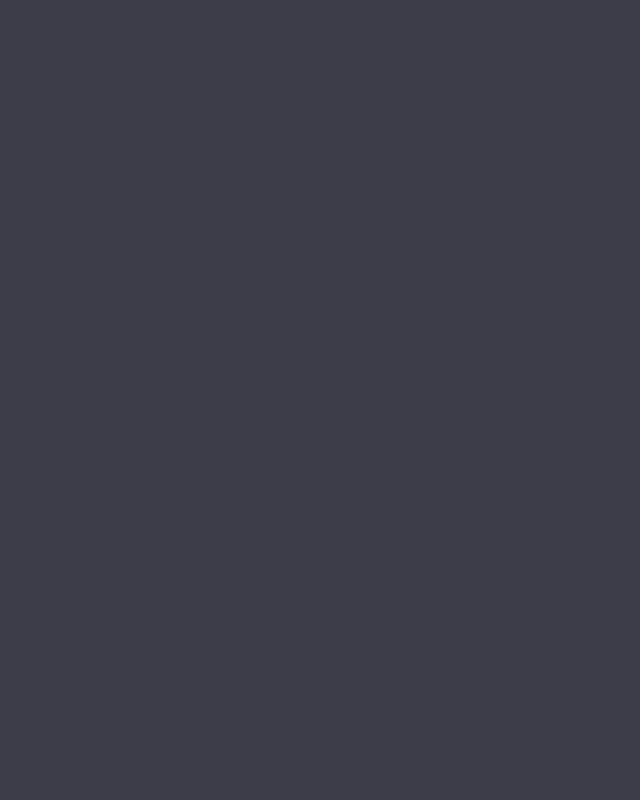
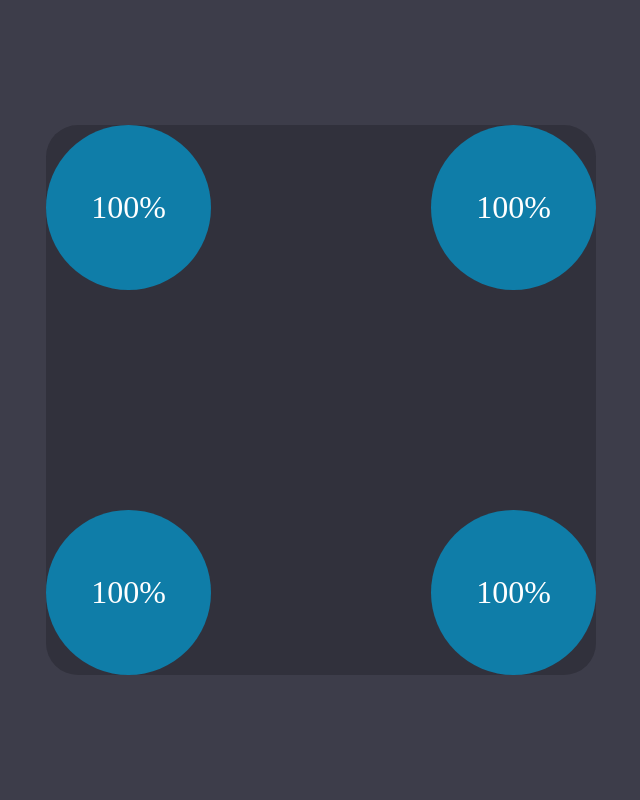
Before and after one commit to Miklakapi/Quadcopter, a Flask app: page / in a window 1280 px wide. Before the commit the part shown is empty. Shown: the whole page, without its empty margins (319-959 px from the left). Run offline with Flask 2, Linux system fonts and the light colour scheme.

Commit message:
Visualizer base

```diff
--- a/engine_power_visualizer/static/css/style.css
+++ b/engine_power_visualizer/static/css/style.css
@@ -7,4 +7,33 @@ body {
 .container {
   height: 100vh;
   display: flex;
-  align-items: center; }
+  align-items: center;
+  justify-content: center; }
+  .container .box {
+    width: 550px;
+    height: 550px;
+    background-color: #31313c;
+    position: relative;
+    border-radius: 2rem; }
+    .container .box .square {
+      width: 30%;
+      height: 30%;
+      background-color: #0f7da8;
+      position: absolute;
+      display: flex;
+      align-items: center;
+      justify-content: center;
+      border-radius: 100%;
+      font-size: 2rem; }
+      .container .box .square:nth-child(1) {
+        top: 0;
+        left: 0; }
+      .container .box .square:nth-child(2) {
+        top: 0;
+        right: 0; }
+      .container .box .square:nth-child(3) {
+        bottom: 0;
+        left: 0; }
+      .container .box .square:nth-child(4) {
+        bottom: 0;
+        right: 0; }
--- a/engine_power_visualizer/static/scss/style.scss
+++ b/engine_power_visualizer/static/scss/style.scss
@@ -1,5 +1,5 @@
 $bg-color:#3d3d4a;
-$button-color: #3fb8e8;
+$engine-color: #0f7da8;
 $font-color: #ffffff;
 
 body{
@@ -13,4 +13,46 @@ body{
 	height: 100vh;
 	display: flex;
 	align-items: center;
+    justify-content: center;
+
+
+    .box {
+        width: 550px;
+        height: 550px;
+        background-color: darken($color: $bg-color, $amount: 5%);
+        position: relative;
+        border-radius: 2rem;
+
+        .square {
+            width: 30%;
+            height: 30%;
+            background-color: $engine-color;
+            position: absolute;
+            display: flex;
+            align-items: center;
+            justify-content: center;
+            border-radius: 100%;
+            font-size: 2rem;
+
+            &:nth-child(1) {
+                top: 0;
+                left: 0;
+            }
+
+            &:nth-child(2) {
+                top: 0;
+                right: 0;
+            }
+
+            &:nth-child(3) {
+                bottom: 0;
+                left: 0;
+            }
+
+            &:nth-child(4) {
+                bottom: 0;
+                right: 0;
+            }
+        }
+    }
 }
--- a/engine_power_visualizer/templates/index.html
+++ b/engine_power_visualizer/templates/index.html
@@ -11,7 +11,12 @@
 </head>
 <body>
     <div class="container">
-
+		<div class="box">
+			<div class="square">100%</div>
+			<div class="square">100%</div>
+			<div class="square">100%</div>
+			<div class="square">100%</div>
+		</div>
 	</div>
 </body>
 </html>
```
